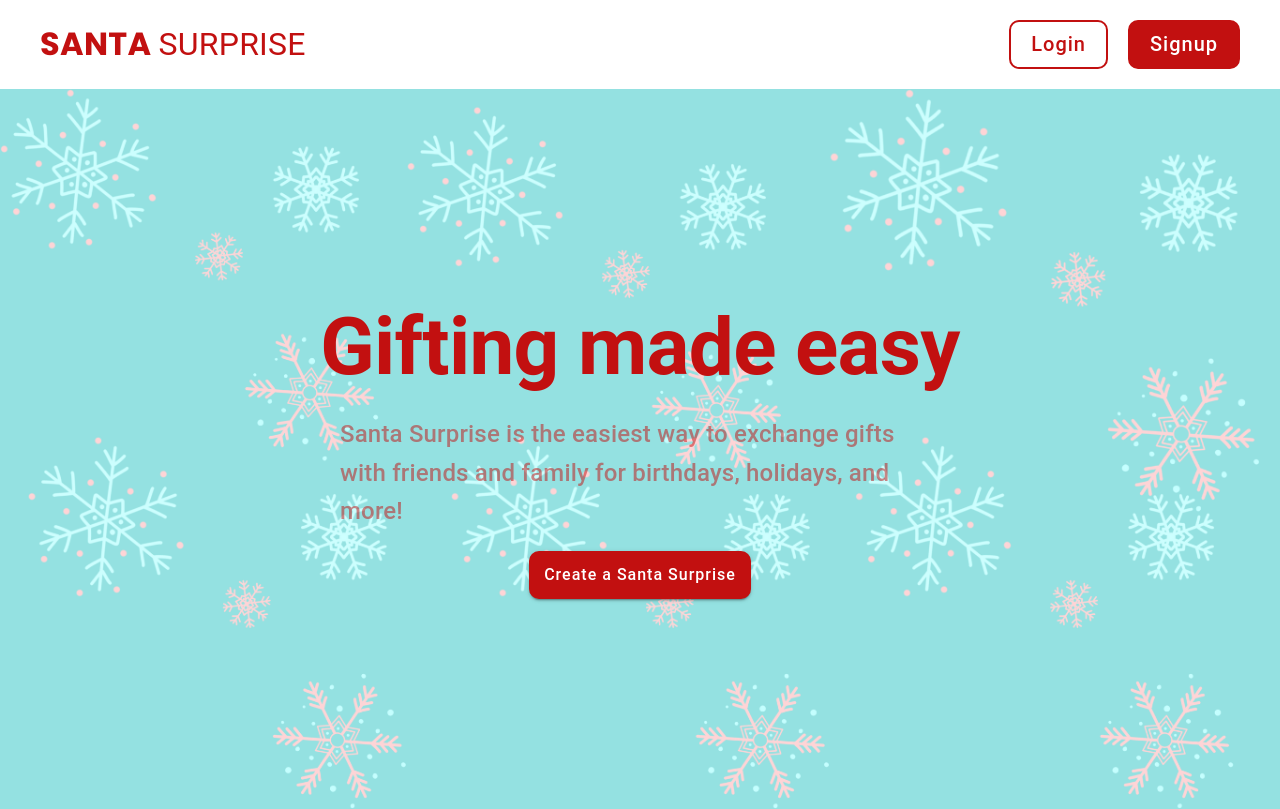
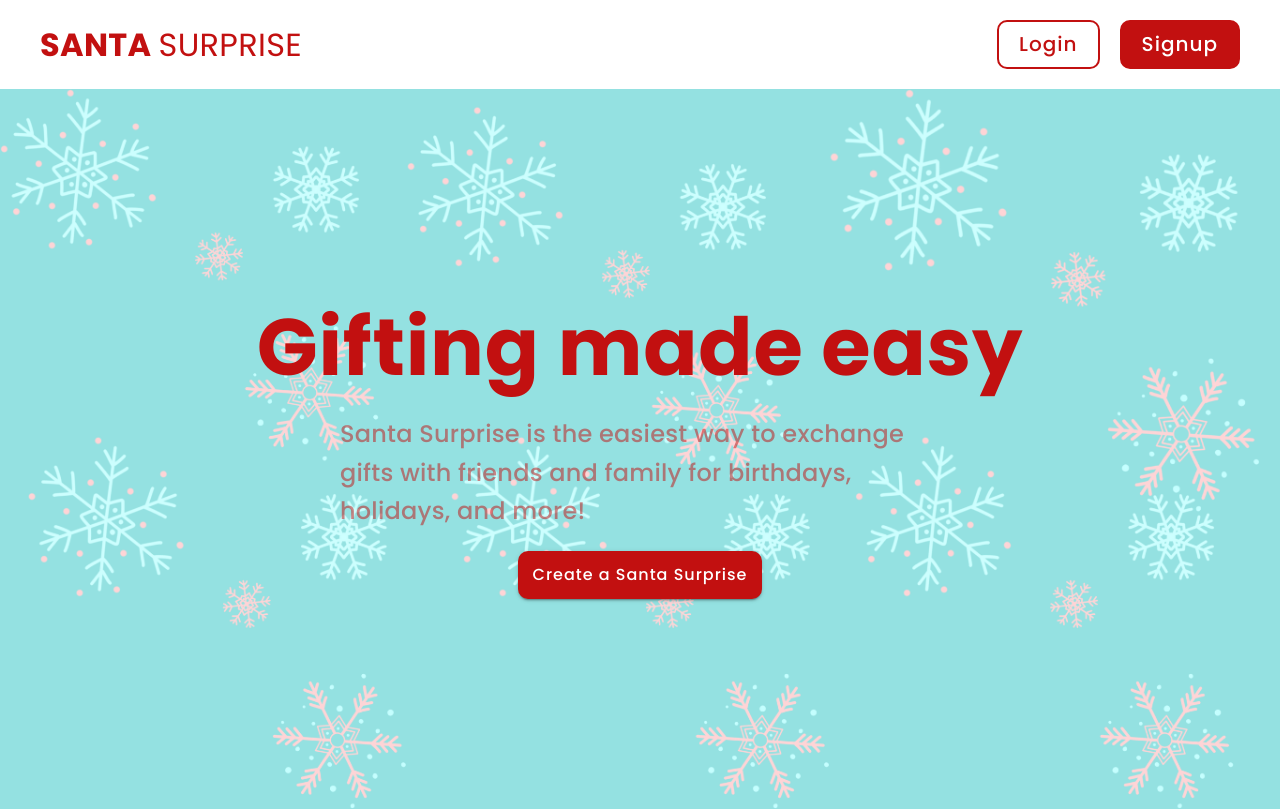
Before and after one commit to FatimaMary/giftlist, a React (Create React App) app in the folder client/: page / in a window 1280 px wide. Built offline with nearby package versions, Linux system fonts and the light colour scheme; no server answers; the HTML template or start-up script is replaced by a standard one.

Commit message:
Font corrected

```diff
--- a/client/public/index.html
+++ b/client/public/index.html
@@ -3,6 +3,10 @@
   <head>
     <meta charset="utf-8" />
     <link rel="icon" href="gift.png" />
+    <link
+    href="https://fonts.googleapis.com/css2?family=Poppins:wght@200;300;400;500;600;700;800;900&display=swap"
+    rel="stylesheet"
+  />
     <meta name="viewport" content="width=device-width, initial-scale=1" />
     <meta name="theme-color" content="#000000" />
     <meta
--- a/client/src/App.css
+++ b/client/src/App.css
@@ -1,13 +1,10 @@
-@import url('https://fonts.googleapis.com/css2?family=Montserrat&display=swap');
-@import url('https://fonts.googleapis.com/css2?family=Nunito&family=PT+Sans&display=swap');
-@import url('https://fonts.googleapis.com/css2?family=Poppins:ital,wght@0,400;0,500;0,600;0,700;1,400;1,600&display=swap');
+@import url('https://fonts.googleapis.com/css2?family=Poppins:wght@200;300;400;500;600;700;800;900&display=swap');
 
 
 *{
   margin: 0;
   padding: 0;
   box-sizing: border-box;
-  font-family: 'Poppins';
   letter-spacing: 0.01em;
 }
 
@@ -15,6 +12,7 @@ body {
   background-position: center;
   background-repeat: no-repeat;
   background-size: cover;
+  font-family: "Poppins", sans-serif;
 }
 
 .container{
--- a/client/src/App.js
+++ b/client/src/App.js
@@ -20,20 +20,24 @@ import Signup2 from "./scenes/signup2";
 import ForgotPassword from "./Components/ResetPassword";
 import { sendPasswordResetEmail } from "firebase/auth";
 import "./App.css";
-
+import { createTheme, ThemeProvider } from "@mui/material/styles";
 function App() {
   const [isLoggedIn, setIsLoggedIn] = useState(false);
-  // const [drawStatus, setDrawStatus] = useState(false);
+
+  const theme = createTheme({
+    typography: {
+      fontFamily: '"Poppins", sans-serif',
+    },
+  });
 
   return (
+    <ThemeProvider theme={theme}>
       <BrowserRouter>
         <MyContext.Provider
           value={{
             isLoggedIn,
             setIsLoggedIn,
             sendPasswordResetEmail,
-          // drawStatus,
-          // setDrawStatus,
           }}
         >
           <DrawStatusProvider>
@@ -61,6 +65,7 @@ function App() {
           </DrawStatusProvider>
         </MyContext.Provider>
       </BrowserRouter>
+    </ThemeProvider>
   );
 }
 
--- a/client/src/index.css
+++ b/client/src/index.css
@@ -1,13 +1,10 @@
+@import url("https://fonts.googleapis.com/css2?family=Source+Sans+Pro:wght@400;600;700&display=swap");
+@import url('https://fonts.googleapis.com/css2?family=Poppins:wght@400;600&display=swap');
+@import url('https://fonts.googleapis.com/css2?family=Poppins:wght@200;300;400;500;600;700;800;900&display=swap');
+
+html,
 body {
-  margin: 0;
-  font-family: -apple-system, BlinkMacSystemFont, 'Segoe UI', 'Roboto', 'Oxygen',
-    'Ubuntu', 'Cantarell', 'Fira Sans', 'Droid Sans', 'Helvetica Neue',
-    sans-serif;
-  -webkit-font-smoothing: antialiased;
-  -moz-osx-font-smoothing: grayscale;
+  height: 100%;
+  width: 100%;
+  font-family: sans-serif, "Poppins";
 }
-
-code {
-  font-family: source-code-pro, Menlo, Monaco, Consolas, 'Courier New',
-    monospace;
-}
```
Lines whose indentation alone changed are shown as unchanged.
